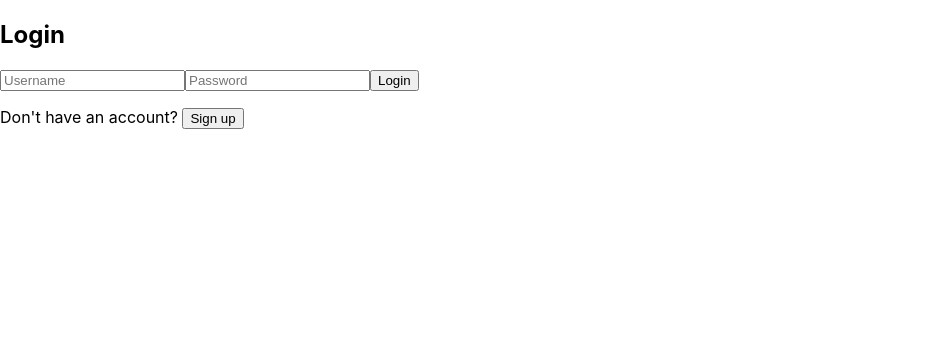
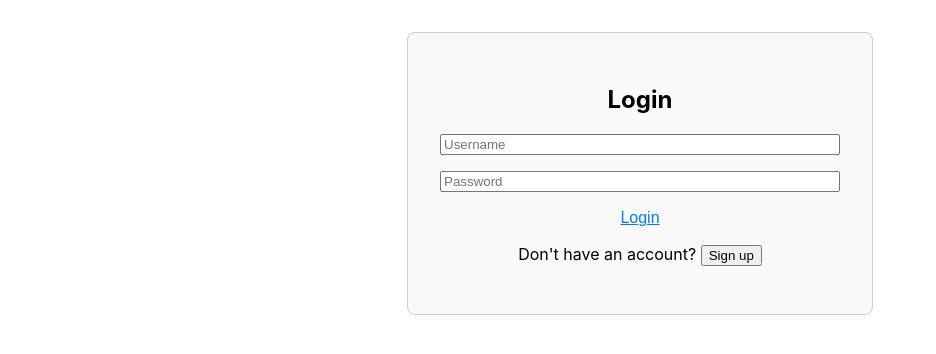
Before and after one commit to wsaronam/my-movie-app, a React (Create React App) app in the folder frontend/: page / in a window 1280 px wide. Shown: the top 354 px of the page, without its empty margins (0-936 px from the left). Built offline with nearby package versions, Linux system fonts and the light colour scheme.

Commit message:
updates
- added some styling for signup/login
- fixed database bug
- debugging sign up issues (WIP)

```diff
--- a/frontend/src/pages/AuthPage.jsx
+++ b/frontend/src/pages/AuthPage.jsx
@@ -1,7 +1,14 @@
 import React, { useState } from 'react';
 import axios from 'axios';
 
+import "./styles/AuthPage.css";
+
+import { useNavigate } from 'react-router-dom';
+
+
 const AuthPage = () => {
+
+    const navigate = useNavigate();
 
     const [isLogin, setIsLogin] = useState(true);
     const [form, setForm] = useState({
@@ -23,6 +30,7 @@ const AuthPage = () => {
             setMessage(res.data);
             if (isLogin && res.data === "Login successful") {
                 alert("log in")
+                navigate('/home');
             }
         }
         catch (err) {
@@ -32,9 +40,9 @@ const AuthPage = () => {
 
 
     return (
-        <div>
+        <div className = "auth-container">
             <h2>{isLogin ? 'Login' : 'Sign Up'}</h2>
-                <form onSubmit={handleSubmit}>
+                <form className="auth-form" onSubmit={handleSubmit}>
                     <input
                         type="text"
                         name="username"
@@ -51,7 +59,7 @@ const AuthPage = () => {
                         onChange={handleChange}
                         required
                     />
-                    <button type="submit">
+                    <button className="toggle-btn" type="submit">
                         {isLogin ? 'Login' : 'Sign Up'}
                     </button>
                 </form>
--- /dev/null
+++ b/frontend/src/pages/styles/AuthPage.css
@@ -0,0 +1,25 @@
+.auth-container {
+  max-width: 400px;
+  margin: 2rem auto;
+  padding: 2rem;
+  border: 1px solid #ccc;
+  border-radius: 8px;
+  background: #f9f9f9;
+  text-align: center;
+}
+
+.auth-form {
+  display: flex;
+  flex-direction: column;
+  gap: 1rem;
+  margin-bottom: 1rem;
+}
+
+.toggle-btn {
+  background: none;
+  color: #007BFF;
+  border: none;
+  cursor: pointer;
+  text-decoration: underline;
+  font-size: 1rem;
+}
```
Also changed, not shown: 2 other files (tests, documents, lock files or other folders).
